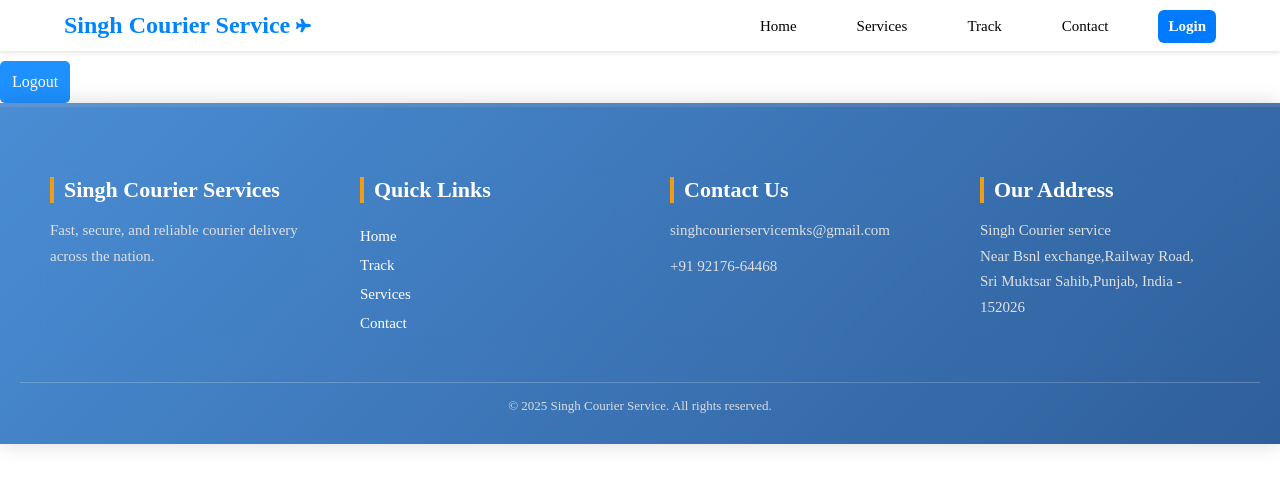
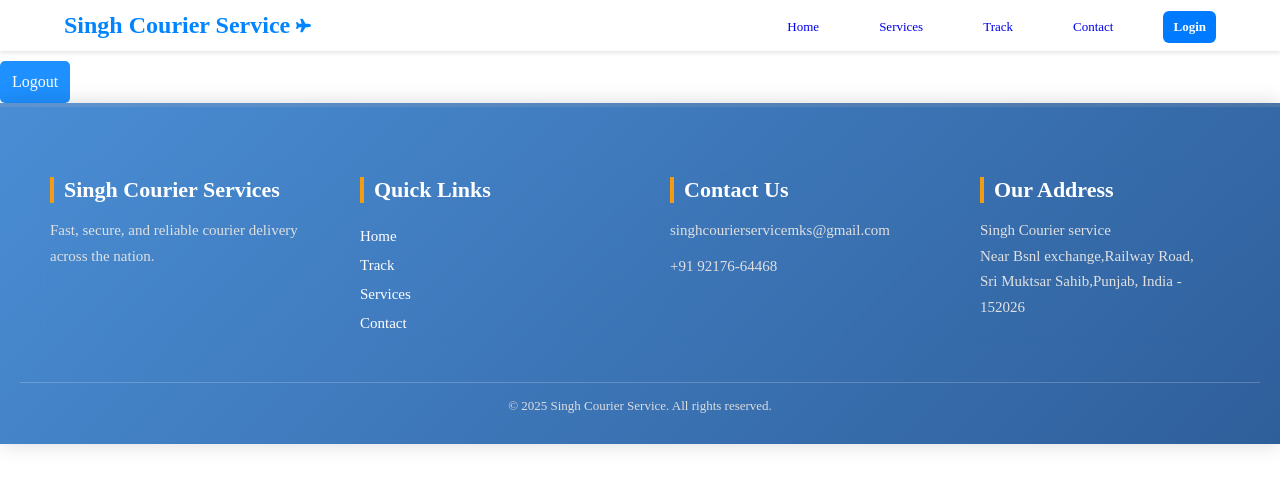
Before and after one commit to harjeet-pal-singh/Courier-tracking-website, a React (Create React App) app: page /Logout in a window 1280 px wide. Shown: the top 486 px of the page. Built offline with nearby package versions, Linux system fonts and the light colour scheme.

Commit message:
Update components.css

```diff
--- a/src/components/components.css
+++ b/src/components/components.css
@@ -37,8 +37,8 @@ font-family:fangsang;
 
 .nav-links a {
   text-decoration: none;
-  color: #000;
-  font-size: 15px;
+  color: #blue;
+  font-size: 13px;
   padding: 8px 10px;
   transition: 0.3s ease;
   border-bottom: 1px solid transparent;
```
